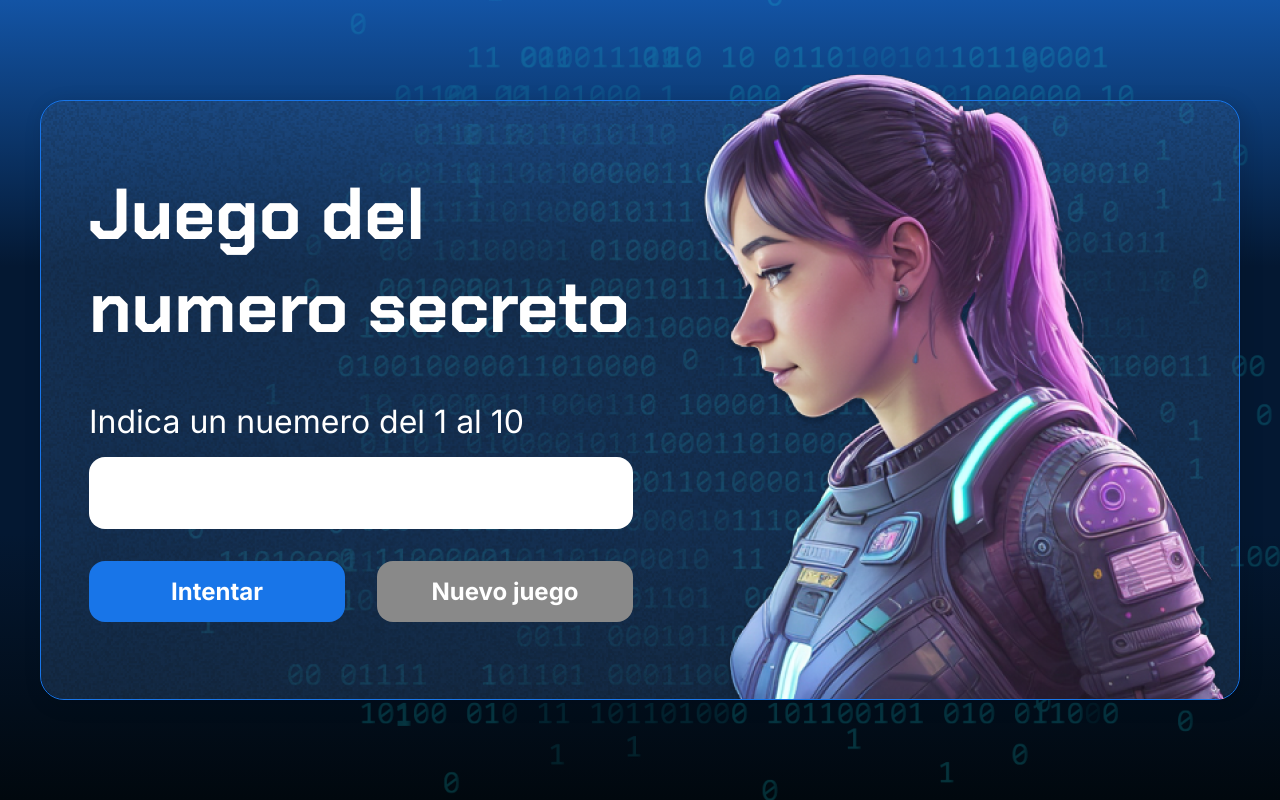
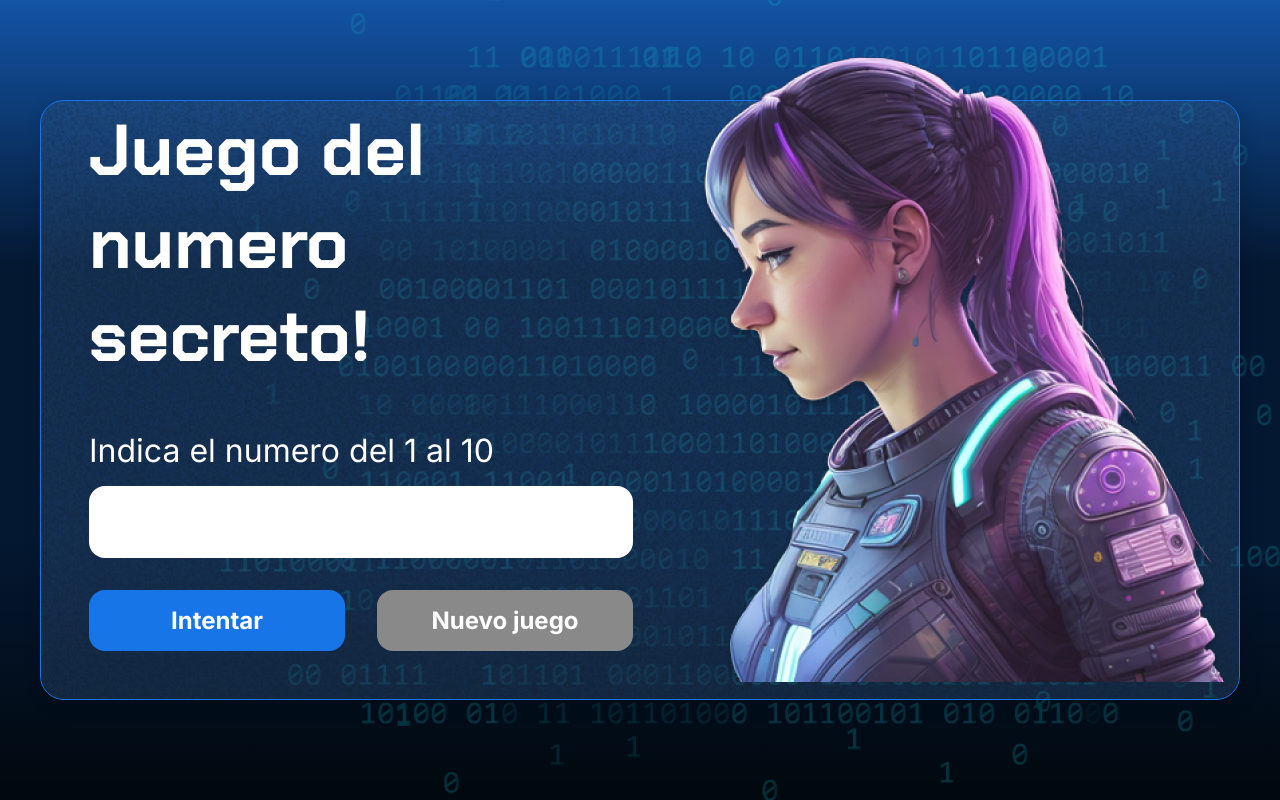
Before and after one commit to Reivaq/Sisifo, a plain HTML site: page index.html in a window 1280 px wide. Drawn offline with Linux system fonts and the light colour scheme.

Commit message:
Agregando los funciones ala caja

```diff
--- a/app.js
+++ b/app.js
@@ -1,10 +1,41 @@
-let titulo = document.querySelector('h1'); // De esta manera conectamos los elementos de nuestro HTMl con nuestro Js
-titulo.innerHTML = 'Juego del numero secreto';
 
-let parrafo = document.querySelector('p');
-parrafo.innerHTML = 'Indica un nuemero del 1 al 10';
 
 /*
     * Para esto tambien podemos hacerlo por clases pero debido a que solo tenemos un parrafo y un titulo no hay necesidad de mas
-    *
+    * esto tambien va dentro de la funcion let parrafo = document.querySelector('p');
+parrafo.innerHTML = 'Indica un nuemero del 1 al 10';
+
+*Aunque una funcion no retorne nada deberas ponerle return para que sea una buena practica
 */
+
+
+let numeroSecreto = generarNumeroSecreto();
+
+
+function asignarTextoElemento(elemento, texto){
+    let elementoHTML = document.querySelector(elemento); // De esta manera conectamos los elementos de nuestro HTMl con nuestro Js
+    elementoHTML.innerHTML = texto;
+    return;
+}
+
+/** Declaracion de una funcion */
+
+function verificarIntento(){
+    let numeroDeUsuario = parseInt(document.getElementById('valorUsuario').value); // con parseInt convertimos nuestro valor a intero
+    console.log(typeof(numeroDeUsuario)); // Sirve para saber cual es el valor del dato string, int etc
+    console.log(numeroSecreto)
+    console.log(typeof(numeroSecreto));
+    console.log(numeroDeUsuario)
+    console.log(numeroDeUsuario == numeroSecreto);
+    return;
+}
+
+// Esta funcion genera el numero secreto y lo regresa
+function generarNumeroSecreto (){
+    return Math.floor(Math.random()*10)+1;
+}
+
+
+
+asignarTextoElemento('h1','Juego del numero secreto!');
+asignarTextoElemento('p','Indica el numero del 1 al 10')
--- a/index.html
+++ b/index.html
@@ -21,9 +21,9 @@
                     <h1></h1>
                     <p class="texto__parrafo"></p>
                 </div>
-                <input type="number" min="1" max="10" class="container__input">
+                <input type="number" id ="valorUsuario" min="1" max="10" class="container__input">
                 <div class="chute container__botones">
-                    <button class="container__boton">Intentar</button>
+                    <button onclick="verificarIntento();" class="container__boton">Intentar</button>
                     <button class="container__boton" id="reiniciar" disabled>Nuevo juego</button>
                 </div>
             </div>
```
